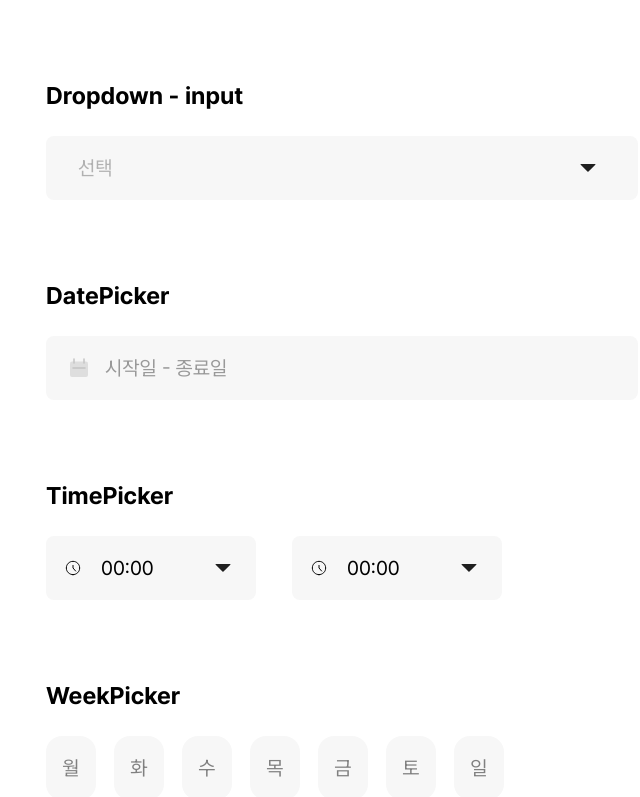
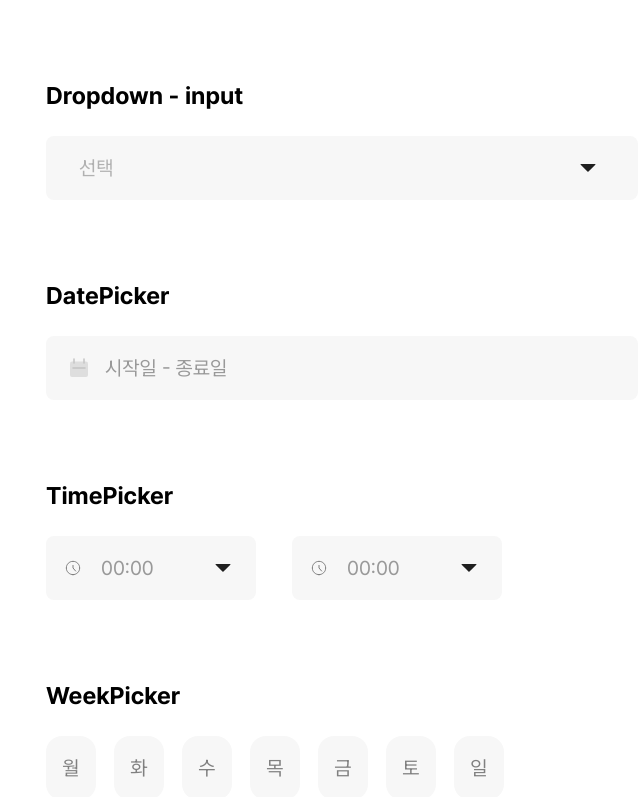
Before and after one commit to ddumini/albamate, a Next.js app: page /test/sumin in a window 1280 px wide. Shown: the part 460-1257 px from the top of the page, without its empty margins (298-938 px from the left). Built offline with nearby package versions, Linux system fonts and the light colour scheme.

Commit message:
♻️ Refactor: dropdown 컴포넌트 키보드접근 기능 추가
refactor: dropdown 컴포넌트 키보드접근 기능 추가

```diff
--- a/src/shared/components/common/input-dropdown/index.tsx
+++ b/src/shared/components/common/input-dropdown/index.tsx
@@ -1,5 +1,6 @@
 import Image from 'next/image';
 import { useEffect, useRef, useState } from 'react';
+import { twMerge } from 'tailwind-merge';
 
 import Dropdown from '@/shared/components/ui/Dropdown';
 
@@ -32,7 +33,7 @@ interface InputDropdownProps {
 const BTN_STYLE =
   'w-full text-left px-24 h-54 text-lg font-regular text-black-100 cursor-pointer lg:text-xl lg:h-64 lg:px-32';
 const INPUT_STYLE =
-  'text-black-100 bg-background-200 h-54 w-full rounded-lg text-lg px-24 focus:outline-gray-200 focus:outline-1 focus:ring-0 lg:text-xl lg:h-64 lg:px-32 min-w-none';
+  'border-1 border-transparent text-black-100 bg-background-200 h-54 w-full rounded-lg text-lg px-24 lg:text-xl lg:h-64 lg:px-32 min-w-none';
 
 const InputDropdown = ({
   options,
@@ -81,10 +82,17 @@ const InputDropdown = ({
     onChange?.(value);
   };
 
-  const selectInput = (
+  const selectInput = (isOpen: boolean) => (
     <input
       readOnly
-      className={INPUT_STYLE + ' cursor-pointer'}
+      className={twMerge(
+        INPUT_STYLE,
+        'cursor-pointer',
+        // 드롭다운이 열려있을 때는 border만 표시
+        isOpen && 'border-gray-200 focus:ring-0 focus:outline-none',
+        // 드롭다운이 닫혀있을 때는 기본 포커스 스타일 허용
+        !isOpen && ''
+      )}
       placeholder={currentPlaceholder}
       type="text"
       value={inputValue}
@@ -106,9 +114,9 @@ const InputDropdown = ({
   return (
     <>
       <Dropdown
-        trigger={
+        trigger={isOpen => (
           <div className="relative">
-            {selectInput}
+            {selectInput(isOpen)}
             <Image
               alt="arrow-down"
               className="absolute top-1/2 right-24 -translate-y-1/2 lg:right-32 lg:h-36 lg:w-36"
@@ -117,7 +125,7 @@ const InputDropdown = ({
               width={24}
             />
           </div>
-        }
+        )}
       >
         <ul>
           {options.map(option => (
@@ -129,6 +137,7 @@ const InputDropdown = ({
                     ? ' bg-mint-50/50 text-mint-300'
                     : '')
                 }
+                type="button"
                 onClick={() => handleSelect(option.value)}
               >
                 {option.value}
@@ -141,6 +150,7 @@ const InputDropdown = ({
                 BTN_STYLE +
                 (isDirectInputSelected ? ' bg-mint-50/50 text-mint-300' : '')
               }
+              type="button"
               onClick={handleDirectInput}
             >
               직접입력
--- a/src/shared/components/common/select/index.tsx
+++ b/src/shared/components/common/select/index.tsx
@@ -116,7 +116,7 @@ const Select = ({
       className={variant === 'sort' ? 'w-80 lg:w-132' : 'w-80 lg:w-126'}
       isRight={variant === 'sort'}
       trigger={
-        <button className={getButtonStyles()}>
+        <button className={getButtonStyles()} type="button">
           <span>{getDefaultText()}</span>
           <Image alt="arrow-down" src={getIconSrc()} {...getIconProps()} />
         </button>
@@ -127,6 +127,7 @@ const Select = ({
           <li key={option.value} className={getOptionWrapperStyles()}>
             <button
               className={getOptionStyles(selectedValue === option.value)}
+              type="button"
               onClick={() => handleSelect(option.value)}
             >
               {option.label}
--- a/src/shared/components/common/time-picker/TimeSelect.tsx
+++ b/src/shared/components/common/time-picker/TimeSelect.tsx
@@ -3,6 +3,19 @@ import Image from 'next/image';
 import { twMerge } from 'tailwind-merge';
 
 import Dropdown from '@/shared/components/ui/Dropdown';
+
+/**
+ * @module TimeSelect
+ * @description 시간 선택을 위한 공통 TimeSelect 컴포넌트.
+ * @author sumin
+ * @date 2025-07-12
+ *
+ * @example
+ * <TimeSelect label="근무 시작" value="09:00" onChange={() => {}} />
+ *
+ * @component
+ * @returns {JSX.Element} 시간 선택 UI를 반환합니다.
+ */
 
 const generateTimes = () => {
   const times = [];
@@ -20,9 +33,17 @@ interface TimeSelectProps {
   label: string;
   value: string;
   onChange: (value: string) => void;
+  isSelected?: boolean; // 선택 여부 추가
+  placeholder?: string; // 플레이스홀더 추가
 }
 
-const TimeSelect = ({ label, value, onChange }: TimeSelectProps) => {
+const TimeSelect = ({
+  label,
+  value,
+  onChange,
+  isSelected = false, // 기본값 false
+  placeholder = '00:00', // 기본값 '00:00'
+}: TimeSelectProps) => {
   return (
     <Dropdown
       isRight
@@ -30,13 +51,24 @@ const TimeSelect = ({ label, value, onChange }: TimeSelectProps) => {
         <button
           aria-label={label}
           className={twMerge(
-            'flex h-54 w-150 items-center gap-8 rounded-lg border-1 border-transparent bg-background-200 px-14 text-lg text-black transition-colors lg:h-64 lg:w-210 lg:gap-16 lg:text-xl',
-            isOpen ? 'border-gray-200' : ''
+            'flex h-54 w-150 items-center gap-8 rounded-lg border-1 border-transparent bg-background-200 px-14 text-lg transition-colors lg:h-64 lg:w-210 lg:gap-16 lg:text-xl',
+            isOpen ? 'border-gray-200' : '',
+            isSelected ? 'text-black' : 'text-gray-400' // 선택되지 않았으면 회색으로 표시
           )}
+          type="button" // ESLint 에러 해결
         >
-          <Image alt="clock" height={24} src="/icons/clock.svg" width={24} />
+          <Image
+            alt="clock"
+            className={isSelected ? 'opacity-100' : 'opacity-50'} // 선택 여부에 따라 아이콘 투명도 조절
+            height={24}
+            src="/icons/clock.svg"
+            width={24}
+          />
           <div className="flex w-full items-center justify-between gap-2">
-            <span>{value}</span>
+            <span className={isSelected ? 'font-medium' : 'font-normal'}>
+              {isSelected ? value : placeholder}{' '}
+              {/* 선택 여부에 따라 표시 값 결정 */}
+            </span>
             <Image
               alt="arrow-down"
               className="lg:h-36 lg:w-36"
@@ -52,7 +84,7 @@ const TimeSelect = ({ label, value, onChange }: TimeSelectProps) => {
         {timeOptions.map(t => (
           <li
             key={t}
-            className="flex h-34 w-full items-center px-10 text-xs text-black-100 not-only:cursor-pointer hover:bg-gray-100 lg:h-52 lg:text-2lg"
+            className="flex h-34 w-full cursor-pointer items-center px-10 text-xs text-black-100 hover:bg-gray-100 lg:h-52 lg:text-2lg"
             onClick={() => onChange(t)}
           >
             {t}
--- a/src/shared/components/common/time-picker/index.tsx
+++ b/src/shared/components/common/time-picker/index.tsx
@@ -1,15 +1,52 @@
 import { useState } from 'react';
 
 import TimeSelect from './TimeSelect';
+/**
+ * @module TimePicker
+ * @description 근무 시간 선택을 위한 공통 TimePicker 컴포넌트.
+ * @author sumin
+ * @date 2025-07-12
+ *
+ * @example
+ * <TimePicker />
+ *
+ * @component
+ * @returns {JSX.Element} 시간 선택 UI를 반환합니다.
+ *
+ * @remarks
+ * - 시작/종료 시간을 각각 선택할 수 있습니다.
+ * - 선택하지 않으면 '00:00'이 기본값으로 표시됩니다.
+ * - 내부적으로 TimeSelect 컴포넌트를 사용합니다.
+ */
 
 const TimePicker = () => {
-  const [startTime, setStartTime] = useState('00:00');
-  const [endTime, setEndTime] = useState('00:00');
+  const [startTime, setStartTime] = useState<string | null>(null);
+  const [endTime, setEndTime] = useState<string | null>(null);
+
+  // 표시용 값 (선택되지 않았으면 '00:00', 선택되었으면 실제 값)
+  const displayStartTime = startTime || '00:00';
+  const displayEndTime = endTime || '00:00';
+
+  // 선택 여부 확인
+  const isStartTimeSelected = startTime !== null;
+  const isEndTimeSelected = endTime !== null;
 
   return (
     <div className="flex gap-27 lg:gap-36">
-      <TimeSelect label="근무 시작" value={startTime} onChange={setStartTime} />
-      <TimeSelect label="근무 종료" value={endTime} onChange={setEndTime} />
+      <TimeSelect
+        isSelected={isStartTimeSelected}
+        label="근무 시작"
+        placeholder="00:00"
+        value={displayStartTime}
+        onChange={setStartTime}
+      />
+      <TimeSelect
+        isSelected={isEndTimeSelected}
+        label="근무 종료"
+        placeholder="00:00"
+        value={displayEndTime}
+        onChange={setEndTime}
+      />
     </div>
   );
 };
--- a/src/shared/components/ui/Dropdown.tsx
+++ b/src/shared/components/ui/Dropdown.tsx
@@ -64,27 +64,36 @@ const Dropdown = ({
       }
     };
 
-    // 이벤트 리스너 등록
     document.addEventListener('mousedown', handleClickOutside);
 
-    // 클린업 함수
     return () => {
       document.removeEventListener('mousedown', handleClickOutside);
     };
   }, []);
 
-  // ESC 키로 드롭다운 닫기
+  // 키보드 이벤트 처리 (ESC, Enter, Space)
   useEffect(() => {
-    const handleEscape = (event: KeyboardEvent) => {
-      if (event.key === 'Escape') {
-        setIsOpen(false);
+    const handleKeyDown = (event: KeyboardEvent) => {
+      if (!dropdownRef.current?.contains(event.target as Node)) {
+        return;
+      }
+
+      switch (event.key) {
+        case 'Escape':
+          setIsOpen(false);
+          break;
+        case 'Enter':
+        case ' ':
+          event.preventDefault();
+          setIsOpen(prev => !prev);
+          break;
       }
     };
 
-    document.addEventListener('keydown', handleEscape);
+    document.addEventListener('keydown', handleKeyDown);
 
     return () => {
-      document.removeEventListener('keydown', handleEscape);
+      document.removeEventListener('keydown', handleKeyDown);
     };
   }, []);
 
@@ -96,9 +105,23 @@ const Dropdown = ({
     <div
       ref={dropdownRef}
       className={`relative ${className}`}
-      data-dropdown-id={id} // 고유 식별자
+      data-dropdown-id={id}
     >
-      <div onClick={handleToggle}>{renderTrigger()}</div>
+      <div
+        aria-expanded={isOpen}
+        aria-haspopup="true"
+        role="button"
+        tabIndex={0}
+        onClick={handleToggle}
+        onKeyDown={e => {
+          if (e.key === 'Enter' || e.key === ' ') {
+            e.preventDefault();
+            handleToggle();
+          }
+        }}
+      >
+        {renderTrigger()}
+      </div>
 
       {isOpen && (
         <div
```
